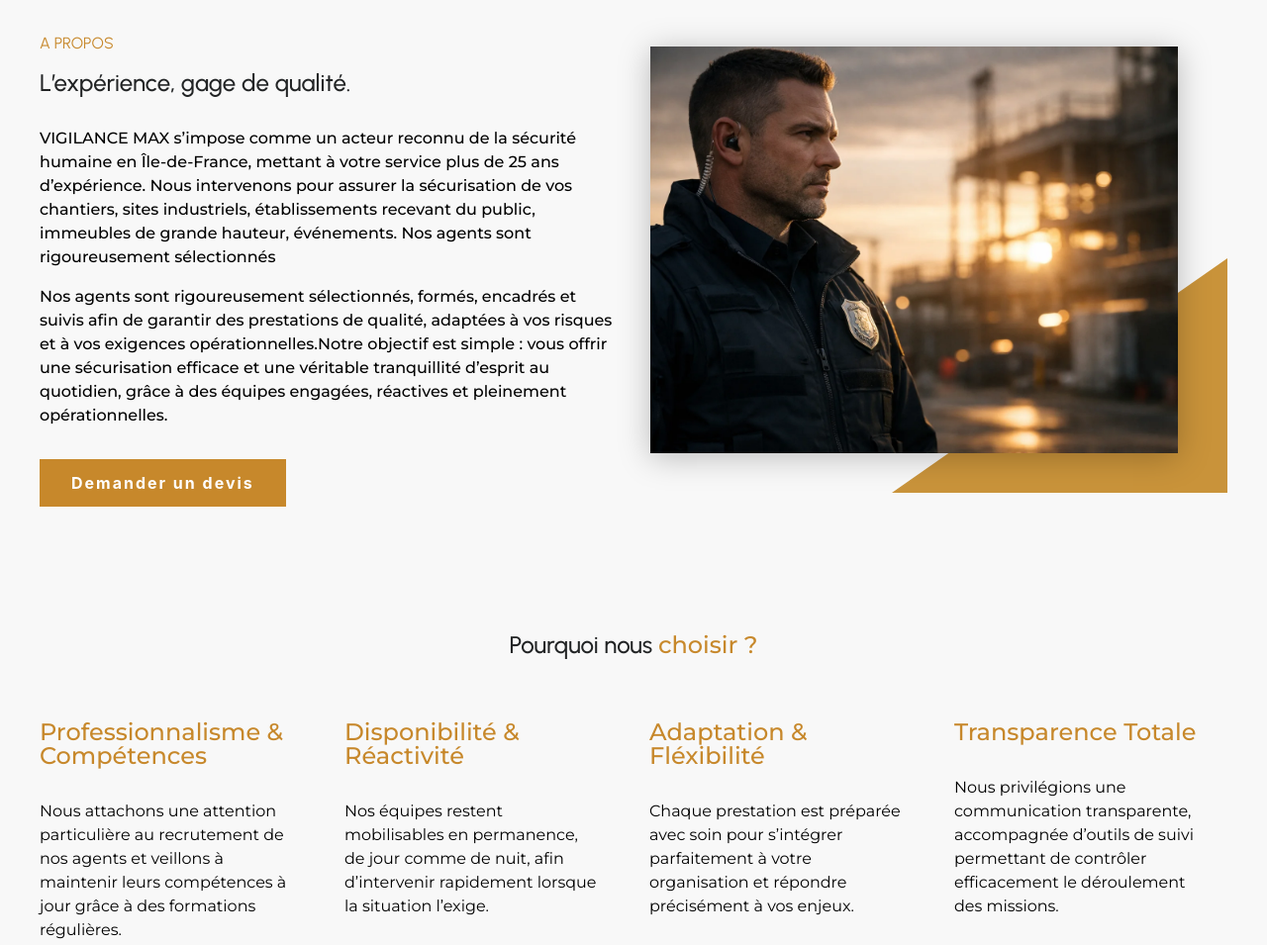
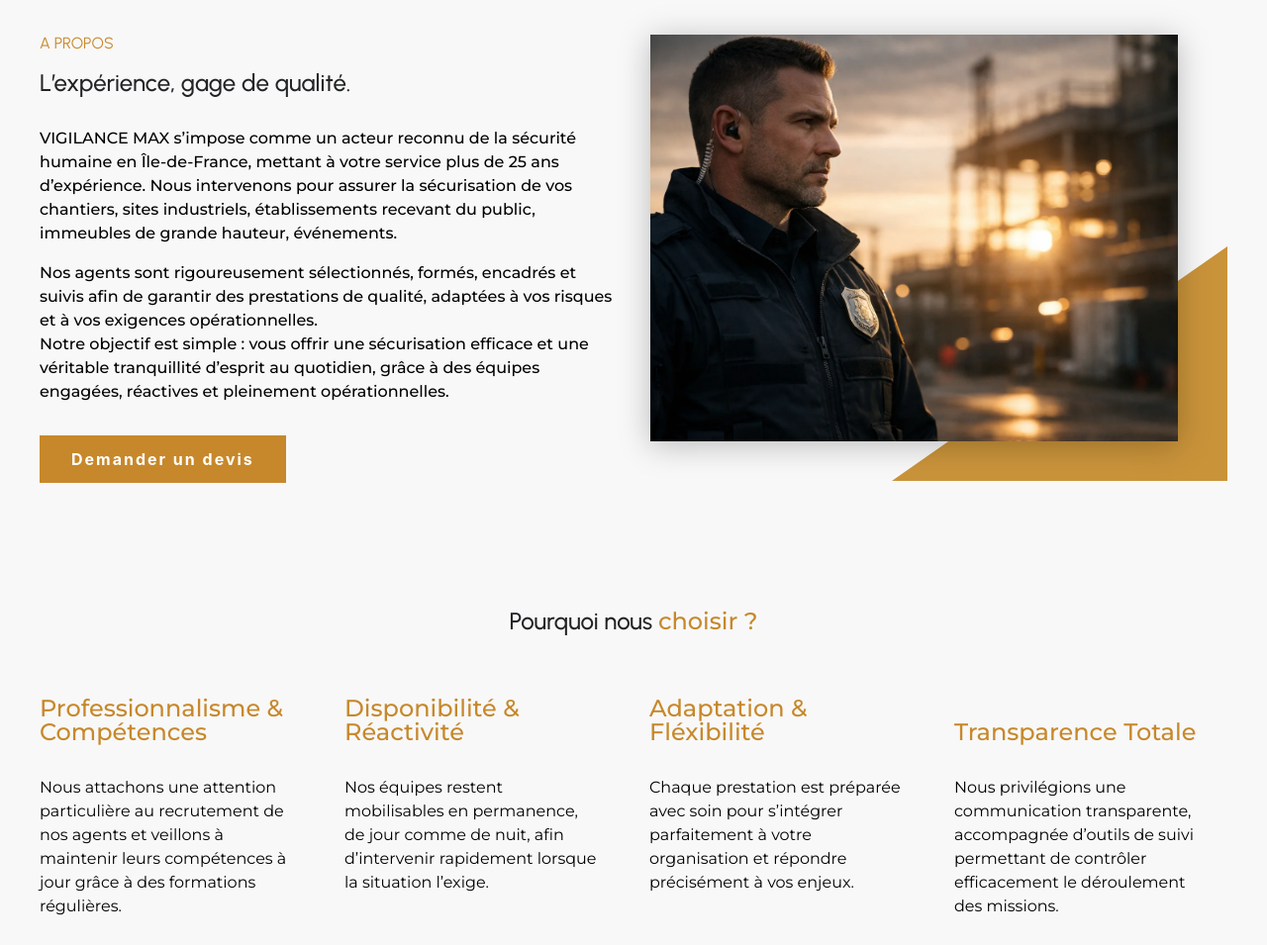
Before and after one commit to Logan-Bing/vigilance_max, a website built with Vite: page index.html in a window 1280 px wide. Shown: the part 1040-1995 px from the top of the page at 99% size. Built offline with nearby package versions, Linux system fonts and the light colour scheme.

Commit message:
fix issues

```diff
--- a/index.html
+++ b/index.html
@@ -80,7 +80,7 @@
         </div>
 
         <div class="flex flex-col gap-4 xl:gap-8 xl:max-w-64">
-          <h2><span class="text-500-primary">Transparence Totale</span></h2>
+          <h2><span class="text-500-primary"><span><br></span>Transparence Totale</span></h2>
           <p>Nous privilégions une communication transparente, accompagnée d’outils de suivi permettant de
             contrôler efficacement le déroulement des missions.</p>
         </div>
--- a/src/pages/home.js
+++ b/src/pages/home.js
@@ -10,7 +10,7 @@ export function Home() {
   template.innerHTML = `
     <section id=home class="overflow-x-hidden flex flex-col gap-8 xl:gap-32">
       <div class="flex flex-col">
-        <div class="flex items-center justify-center bg-[url(/images/home.webp)] h-screen">
+        <div class="flex items-center justify-center bg-[url(/images/home.webp)] bg-right h-screen">
           <div class="absolute inset-0 bg-black/50"></div>
           <div class="relative z-10 px-8 flex flex-col gap-8 items-center justify-center xl:max-w-7xl">
             <div class="flex items-center justify-center bg-base-black rounded-full">
@@ -36,9 +36,9 @@ Nous sommes très réactifs et disponibles 24h/24, 7j/7.</p>
           first-content="VIGILANCE MAX s’impose comme un acteur reconnu de la sécurité humaine en Île-de-France,
 mettant à votre service plus de 25 ans d’expérience. Nous intervenons pour assurer la sécurisation de vos chantiers, sites industriels, établissements
 recevant du public, immeubles de grande hauteur, événements.
-        Nos agents sont rigoureusement sélectionnés"
+        "
           second-content="Nos agents sont rigoureusement sélectionnés, formés, encadrés et suivis afin de garantir des
-prestations de qualité, adaptées à vos risques et à vos exigences opérationnelles.Notre objectif est simple : vous offrir une sécurisation efficace et une véritable tranquillité d’esprit au
+prestations de qualité, adaptées à vos risques et à vos exigences opérationnelles.<br>Notre objectif est simple : vous offrir une sécurisation efficace et une véritable tranquillité d’esprit au
 quotidien, grâce à des équipes engagées, réactives et pleinement opérationnelles."
           src="/images/0_about.webp" alt="image"
           info-1="Une présence continue pour une sécurité sans interruption."
@@ -233,7 +233,9 @@ quotidien, grâce à des équipes engagées, réactives et pleinement opération
   const partnerPlaceholder = section.querySelector("#partners-placeholder");
   const partnerTemplate = document.querySelector("#partners").content.cloneNode(true);
   const partnerCarousel = partnerTemplate.querySelector(".partners-wrapper");
-  new Carousel(partnerCarousel, { slideView: 5, slideToScroll: 1, autoplay: true, loop: true });
+  let slideView = 5;
+  if (window.innerWidth < 1280) slideView = 2;
+  new Carousel(partnerCarousel, { slideView, slideToScroll: 1, autoplay: true, loop: true });
   partnerPlaceholder.appendChild(partnerCarousel);
 
   mediaBlock.after(Benefits());
```
